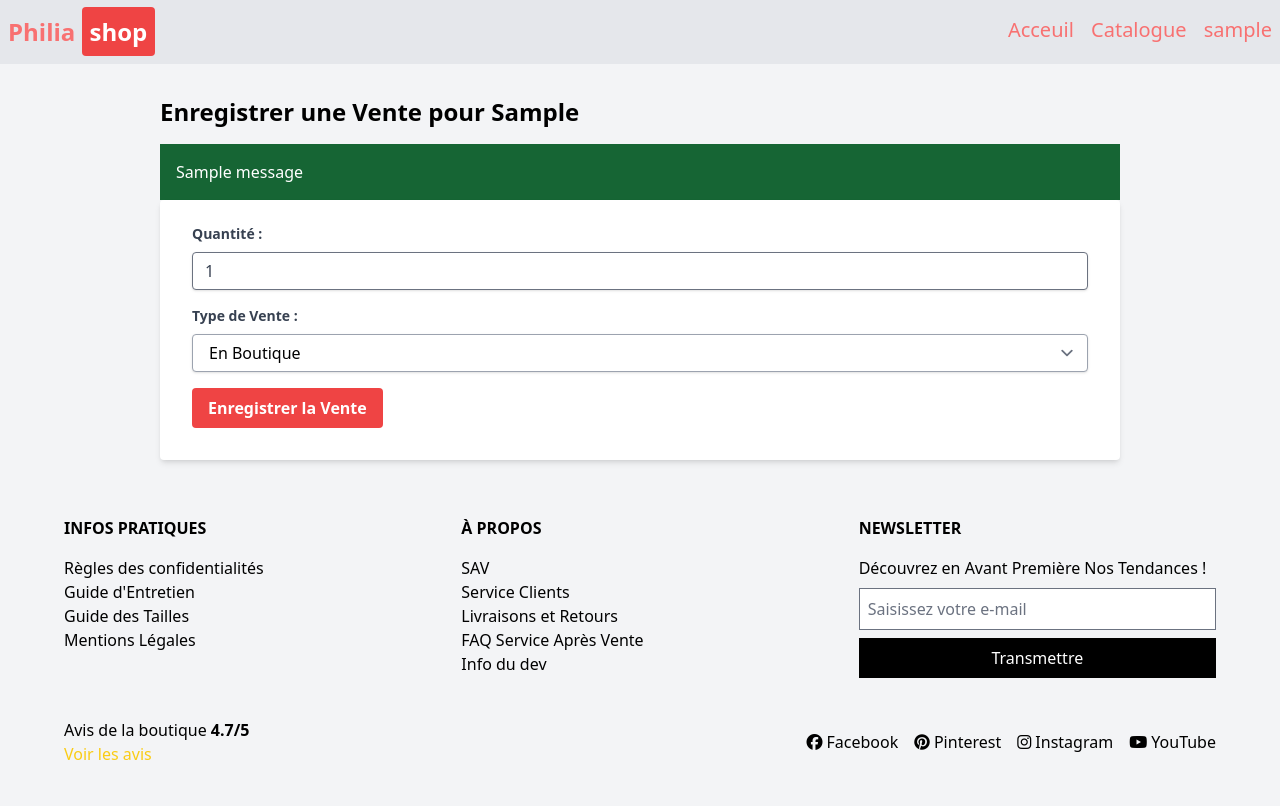
After one commit to merveilbaita/venv, a Django app: page /enregistrer-vente/1/ in a window 1280 px wide. The commit adds this page. Run offline with Django 5.2, Linux system fonts and the light colour scheme; a user stored in the database is signed in; tables that the repository leaves empty hold one stand-in row (values such as "Sample post"); one stand-in notice (Sample message) is shown; some libraries are stand-ins or nearby versions.

Commit message:
ajout de l'achat en boutique

```diff
--- a/shop/admin.py
+++ b/shop/admin.py
@@ -1,6 +1,6 @@
 from django.contrib import admin
 
-from shop.models import Order, Categorie, Produit, Cart, ShippingAddress
+from shop.models import Order, Categorie, Produit, Cart, ShippingAddress, Stock, Vente
 
 # Register your models here.
 admin.site.register(Produit)
@@ -8,3 +8,5 @@ admin.site.register(Categorie)
 admin.site.register(Order)
 admin.site.register(Cart)
 admin.site.register(ShippingAddress)
+admin.site.register(Vente)
+admin.site.register(Stock)
--- /dev/null
+++ b/shop/templates/enregistrer_vente.html
@@ -0,0 +1,107 @@
+{% load static tailwind_tags %}
+{% load static %}
+<!DOCTYPE html>
+<html lang="en">
+<head>
+    <meta charset="UTF-8">
+    <meta name="viewport" content="width=device-width, initial-scale=1.0">
+    <title>Enregistrer une Vente</title>
+    <link rel="stylesheet" href="https://cdnjs.cloudflare.com/ajax/libs/font-awesome/6.6.0/css/all.min.css" integrity="sha512-Kc323vGBEqzTmouAECnVceyQqyqdsSiqLQISBL29aUW4U/M7pSPA/gEUZQqv1cwx4OnYxTxve5UMg5GT6L4JJg==" crossorigin="anonymous" referrerpolicy="no-referrer" />
+    {% tailwind_css %}
+</head>
+<body class="bg-gray-100">
+    <header class="bg-gray-200 text-red-400 px-2 p-4 w-full sticky top-0">
+        <nav class="flex justify-between">
+            <div class="brand font-semibold text-2xl"><a href="{% url 'index' %}">Philia <span class="text-white bg-red-500 rounded p-2">shop</span></a></div>
+            <ul class="space-x-3 font-thin text-xl">
+                <a class="hover:bg-red-500 hover:py-2 hover:rounded hover:text-white hover:px-2" href="{% url 'index' %}">Acceuil</a>
+                <a class="hover:bg-red-500 hover:py-2 hover:rounded hover:text-white hover:px-2" href="{% url 'catalogue' %}">Catalogue</a>
+
+                {% if user.is_authenticated %}
+                <a href="{% url 'logout' %}">{{ user.username }}</a>
+                {% else %}
+                <a class="hover:bg-red-500 hover:py-2 hover:rounded hover:text-white hover:px-2" href="{% url 'login' %}">Users</a>
+                {% endif %}
+            </ul>
+
+        </nav>
+    </header>
+
+    <main class="mt-8 w-3/4 mx-auto">
+        <h2 class="font-bold text-2xl mb-4">Enregistrer une Vente pour {{ produit.designation }}</h2>
+        {% if messages %}
+        {% for message in messages %}
+        <div class="message bg-green-800 text-white p-4 {{ message.tags }}">
+            {{ message }}
+        </div>
+        {% endfor %}
+        {% endif %}
+        <form method="post" class="bg-white shadow-md rounded px-8 pt-6 pb-8 mb-4">
+            {% csrf_token %}
+            <div class="mb-4">
+                <label for="quantite" class="block text-gray-700 text-sm font-bold mb-2">Quantité :</label>
+                <input type="number" name="quantite" min="1" value="1" required class="shadow appearance-none border rounded w-full py-2 px-3 text-gray-700 leading-tight focus:outline-none focus:shadow-outline">
+            </div>
+            <div class="mb-4">
+                <label for="type_vente" class="block text-gray-700 text-sm font-bold mb-2">Type de Vente :</label>
+                <select name="type_vente" required class="block appearance-none w-full bg-white border border-gray-400 hover:border-gray-500 px-4 py-2 pr-8 rounded shadow leading-tight focus:outline-none focus:shadow-outline">
+                    <option value="en boutique">En Boutique</option>
+                    <option value="en ligne">En Ligne</option>
+                </select>
+            </div>
+            <div class="flex items-center justify-between">
+                <button type="submit" class="bg-red-500 hover:bg-red-700 text-white font-bold py-2 px-4 rounded focus:outline-none focus:shadow-outline">
+                    Enregistrer la Vente
+                </button>
+            </div>
+        </form>
+    </main>
+
+    <footer class="p-10 roboto-slab bg-gray-100 text-dark">
+        <div class="max-w-6xl mx-auto grid grid-cols-1 md:grid-cols-3 gap-10">
+            <div>
+                <h3 class="mb-4 font-bold uppercase">Infos Pratiques</h3>
+
+                <ul>
+                    <li><a href="{% url 'regle' %}" class="hover:text-gray-200">Règles des confidentialités</a></li>
+                    <li><a href="#" class="hover:text-gray-200">Guide d'Entretien</a></li>
+                    <li><a href="#" class="hover:text-gray-200">Guide des Tailles</a></li>
+                    <li><a href="#" class="hover:text-gray-200">Mentions Légales</a></li>
+                </ul>
+            </div>
+            <div>
+                <h3 class="mb-4 font-bold uppercase">À Propos</h3>
+                <ul>
+                    <li><a href="#" class="hover:text-gray-200">SAV</a></li>
+                    <li><a href="#" class="hover:text-gray-200">Service Clients</a></li>
+                    <li><a href="#" class="hover:text-gray-200">Livraisons et Retours</a></li>
+                    <li><a href="#" class="hover:text-gray-200">FAQ Service Après Vente</a></li>
+                    <li><a href="" class="hover:text-gray-200">Info du dev</a></li>
+                </ul>
+            </div>
+            <div>
+                <h3 class="mb-4 font-bold uppercase">Newsletter</h3>
+                <p class="mb-2">Découvrez en Avant Première Nos Tendances !</p>
+                <form action="#">
+                    <input type="email" class="p-2 w-full text-black" placeholder="Saisissez votre e-mail">
+                    <button type="submit" class="mt-2 p-2 w-full bg-black text-white">Transmettre</button>
+                </form>
+            </div>
+        </div>
+        <div class="max-w-6xl mx-auto mt-10 flex flex-col md:flex-row justify-between items-center text-center md:text-left">
+            <div class="mb-4 md:mb-0">
+                <p>Avis de la boutique <span class="font-bold">4.7/5</span></p>
+                <a href="#" class="text-yellow-400 hover:text-yellow-500">Voir les avis</a>
+            </div>
+            <div class="flex space-x-4">
+                <a href="#" class="hover:text-gray-200"><i class="fab fa-facebook"></i> Facebook</a>
+                <a href="#" class="hover:text-gray-200"><i class="fab fa-pinterest"></i> Pinterest</a>
+                <a href="#" class="hover:text-gray-200"><i class="fab fa-instagram"></i> Instagram</a>
+                <a href="#" class="hover:text-gray-200"><i class="fab fa-youtube"></i> YouTube</a>
+
+            </div>
+        </div>
+        <a href=""><img src="" alt="" width="150px"></a>
+    </footer>
+</body>
+</html>
--- a/shop/templates/header.html
+++ b/shop/templates/header.html
@@ -1,5 +1,5 @@
 
-<header class="bg-gray-200 text-red-400 px-2 p-4 w-full">
+<header class="bg-gray-200 text-red-400 px-2 p-4 w-full sticky top-0">
     <nav class="flex justify-between">
         <div class="brand font-semibold text-2xl"><a href="{% url 'index' %}">Philia <span class="text-white bg-red-500 rounded p-2">shop</span></a></div>
         <ul class="space-x-3 font-thin text-xl">
--- a/shop/urls.py
+++ b/shop/urls.py
@@ -17,5 +17,6 @@ urlpatterns = [
     path('ord/orders/delete/<int:order_id>/', delete_order, name='delete_order'),
     path('adr', adress, name='adress'),
     path('regle/', privacy_policy, name='regle'),
+    path('enregistrer-vente/<int:produit_id>/', enregistrer_vente, name='enregistrer_vente'),
 
 ]
--- a/shop/views.py
+++ b/shop/views.py
@@ -5,7 +5,7 @@ from django.shortcuts import redirect, render, get_object_or_404
 from django.urls import reverse
 from django.utils import timezone
 from django.contrib.auth.decorators import login_required, user_passes_test
-from .models import ShippingAddress
+from .models import ShippingAddress, Vente
 from django.db import transaction
 from django.db.models import F
 
@@ -213,3 +213,32 @@ def privacy_policy(request):
         'current_year': timezone.now().year,
     }
     return render(request, 'privacy_policy.html', context)
+
+
+@login_required
+def enregistrer_vente(request, produit_id):
+    produit = get_object_or_404(Produit, id=produit_id)
+    if request.method == 'POST':
+        quantite = int(request.POST.get('quantite'))
+        type_vente = request.POST.get('type_vente')
+        prix_unitaire = produit.prix
+
+        try:
+            produit.update_stock(quantite)  # Assurez-vous que ceci fonctionne comme prévu
+
+            vente = Vente.objects.create(
+                produit=produit,
+                quantite=quantite,
+                type_vente=type_vente,
+                prix_unitaire=prix_unitaire,
+                vendeur=request.user,
+            )
+            vente.save()
+
+            messages.success(request, "La vente a été enregistrée avec succès.")
+            return redirect(reverse('enregistrer_vente', kwargs={'produit_id': produit_id}))
+
+        except ValueError as e:
+            messages.error(request, str(e))
+
+    return render(request, 'enregistrer_vente.html', context={'produit': produit})
--- a/theme/static/css/dist/styles.css
+++ b/theme/static/css/dist/styles.css
@@ -1171,6 +1171,12 @@ select {
   cursor: not-allowed;
 }
 
+.appearance-none {
+  -webkit-appearance: none;
+     -moz-appearance: none;
+          appearance: none;
+}
+
 .grid-cols-1 {
   grid-template-columns: repeat(1, minmax(0, 1fr));
 }
@@ -1315,6 +1321,11 @@ select {
   border-color: rgb(209 213 219 / var(--tw-border-opacity));
 }
 
+.border-gray-400 {
+  --tw-border-opacity: 1;
+  border-color: rgb(156 163 175 / var(--tw-border-opacity));
+}
+
 .border-green-400 {
   --tw-border-opacity: 1;
   border-color: rgb(74 222 128 / var(--tw-border-opacity));
@@ -1481,6 +1492,11 @@ select {
   padding-right: 0.5rem;
 }
 
+.px-3 {
+  padding-left: 0.75rem;
+  padding-right: 0.75rem;
+}
+
 .px-4 {
   padding-left: 1rem;
   padding-right: 1rem;
@@ -1491,6 +1507,11 @@ select {
   padding-right: 1.5rem;
 }
 
+.px-8 {
+  padding-left: 2rem;
+  padding-right: 2rem;
+}
+
 .py-1 {
   padding-top: 0.25rem;
   padding-bottom: 0.25rem;
@@ -1529,8 +1550,20 @@ select {
   padding-bottom: 1rem;
 }
 
+.pb-8 {
+  padding-bottom: 2rem;
+}
+
 .pl-7 {
   padding-left: 1.75rem;
+}
+
+.pr-8 {
+  padding-right: 2rem;
+}
+
+.pt-6 {
+  padding-top: 1.5rem;
 }
 
 .text-left {
@@ -1610,6 +1643,10 @@ select {
   line-height: 1.5;
 }
 
+.leading-tight {
+  line-height: 1.25;
+}
+
 .tracking-normal {
   letter-spacing: 0em;
 }
@@ -1720,6 +1757,12 @@ select {
 
 .opacity-50 {
   opacity: 0.5;
+}
+
+.shadow {
+  --tw-shadow: 0 1px 3px 0 rgb(0 0 0 / 0.1), 0 1px 2px -1px rgb(0 0 0 / 0.1);
+  --tw-shadow-colored: 0 1px 3px 0 var(--tw-shadow-color), 0 1px 2px -1px var(--tw-shadow-color);
+  box-shadow: var(--tw-ring-offset-shadow, 0 0 #0000), var(--tw-ring-shadow, 0 0 #0000), var(--tw-shadow);
 }
 
 .shadow-lg {
@@ -1758,6 +1801,11 @@ select {
   border-radius: 0.25rem;
 }
 
+.hover\:border-gray-500:hover {
+  --tw-border-opacity: 1;
+  border-color: rgb(107 114 128 / var(--tw-border-opacity));
+}
+
 .hover\:bg-blue-600:hover {
   --tw-bg-opacity: 1;
   background-color: rgb(37 99 235 / var(--tw-bg-opacity));
```
Also changed, not shown: shop/models.py (+51 -4 lines), shop/templates/catalogue_produit.html (+11 -0 lines), shop/migrations/0010_stock_vente.py (added).
